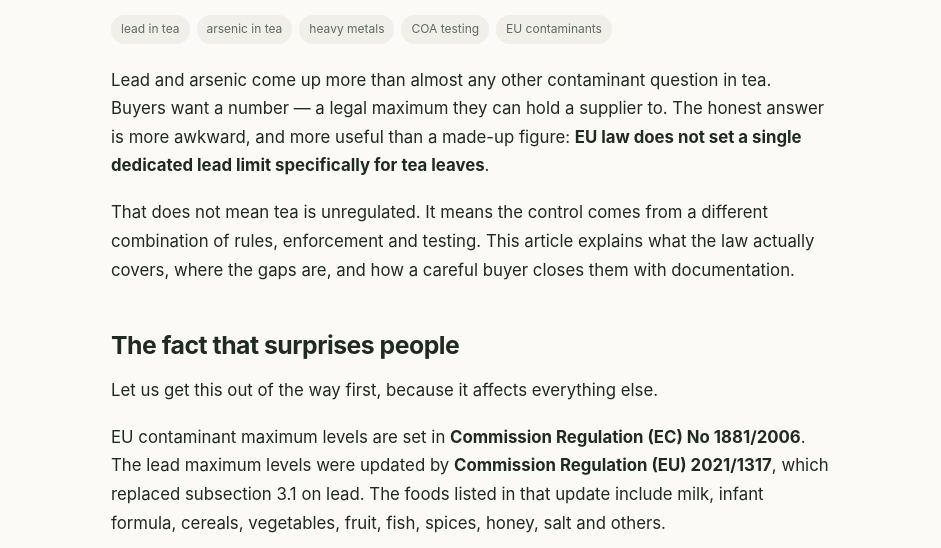
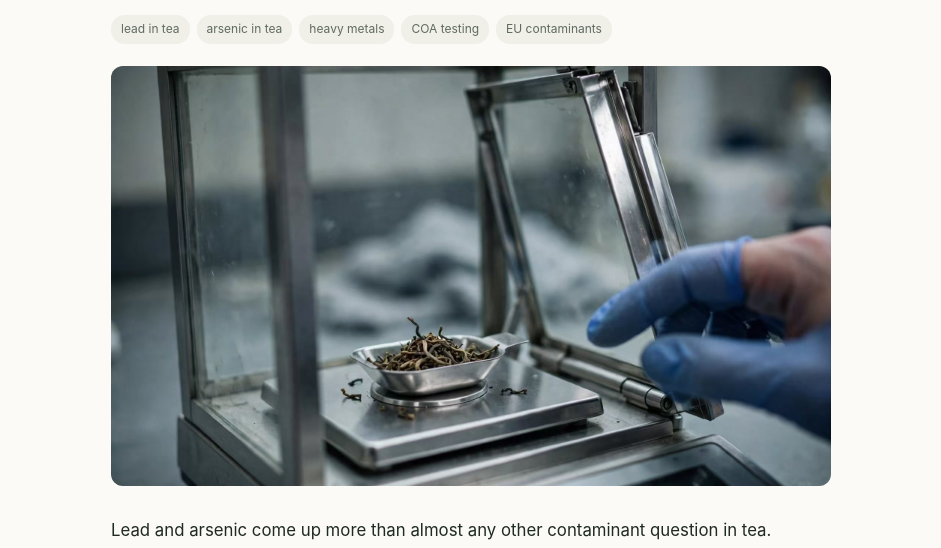
Before and after one commit to hanchaoqun8/dazi-tea-blog, a plain HTML site: page site/posts/lead-arsenic-in-tea/index.html in a window 1280 px wide. Shown: the part 236-784 px from the top of the page, without its empty margins (169-1110 px from the left). Drawn offline with Linux system fonts and the light colour scheme.

Commit message:
Add index.html

```diff
--- a/site/posts/lead-arsenic-in-tea/index.html
+++ b/site/posts/lead-arsenic-in-tea/index.html
@@ -7,6 +7,7 @@
 <meta property="og:description" content="Lead and arsenic in tea: what EU contaminant law actually says, why there is no dedicated tea lead limit, and how COA testing and import controls fill the gap.">
 <meta property="og:type" content="website">
 <meta property="og:url" content="https://blog.dazi.uk/">
+<meta property="og:image" content="https://blog.dazi.uk/assets/img/lead-arsenic-in-tea.jpg">
 <link rel="stylesheet" href="/assets/style.css">
 <link rel="alternate" type="application/rss+xml" title="RSS" href="/rss.xml">
 </head><body class="post-page">
@@ -18,6 +19,7 @@
 <div class="post-cat">Safety &amp; Storage · 2026-11-18</div>
 <h1>Lead and Arsenic In Tea: Risks and Safe Testing Standards</h1>
 <div class="tags"><span class="tag">lead in tea</span> <span class="tag">arsenic in tea</span> <span class="tag">heavy metals</span> <span class="tag">COA testing</span> <span class="tag">EU contaminants</span></div>
+<figure class="post-cover"><img src="/assets/img/lead-arsenic-in-tea.jpg" alt="Tea sample weighed on a laboratory analytical balance."></figure>
 <div class="post-body">
 <p>Lead and arsenic come up more than almost any other contaminant question in tea. Buyers want a number — a legal maximum they can hold a supplier to. The honest answer is more awkward, and more useful than a made-up figure: <strong>EU law does not set a single dedicated lead limit specifically for tea leaves</strong>.</p>
 <p>That does not mean tea is unregulated. It means the control comes from a different combination of rules, enforcement and testing. This article explains what the law actually covers, where the gaps are, and how a careful buyer closes them with documentation.</p>
```
